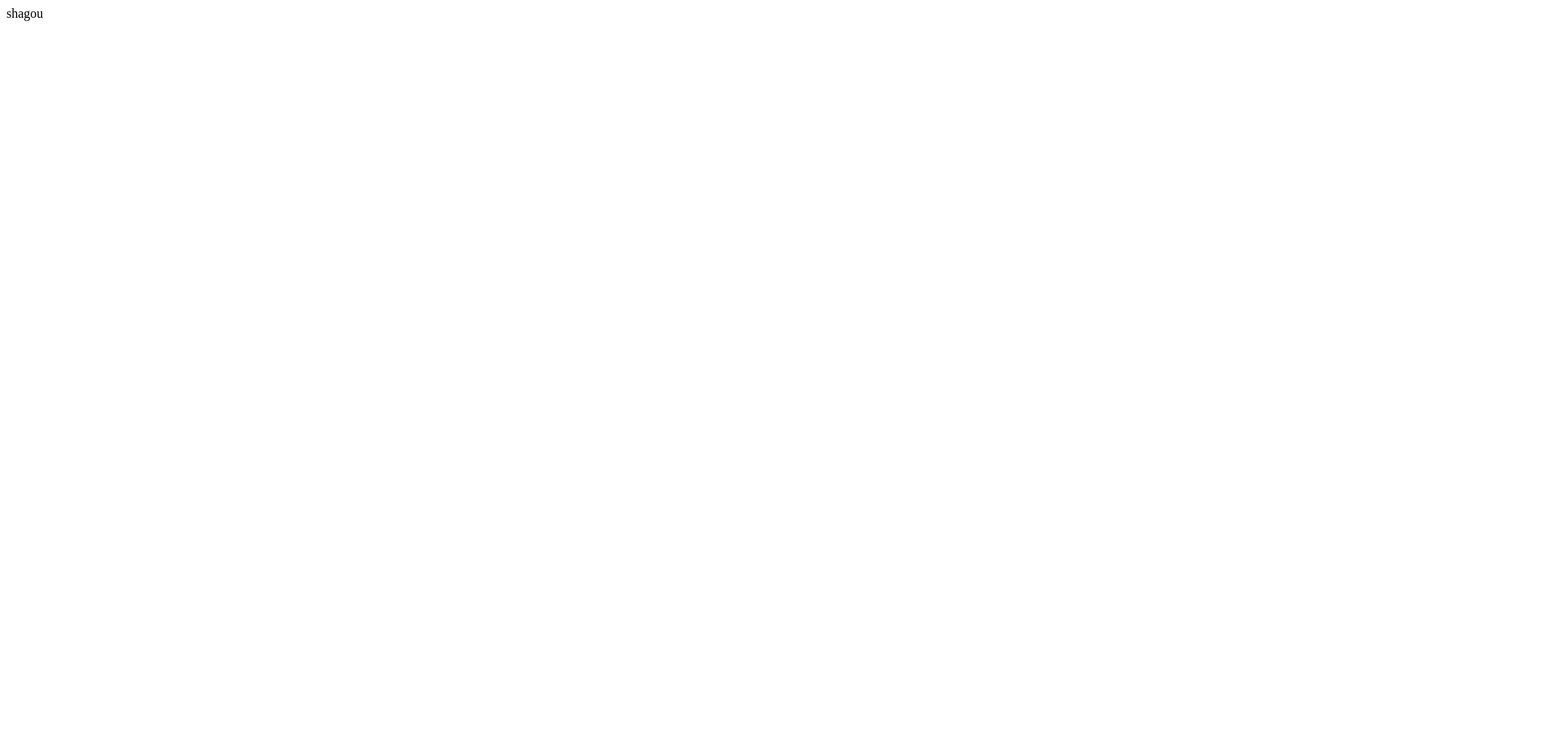
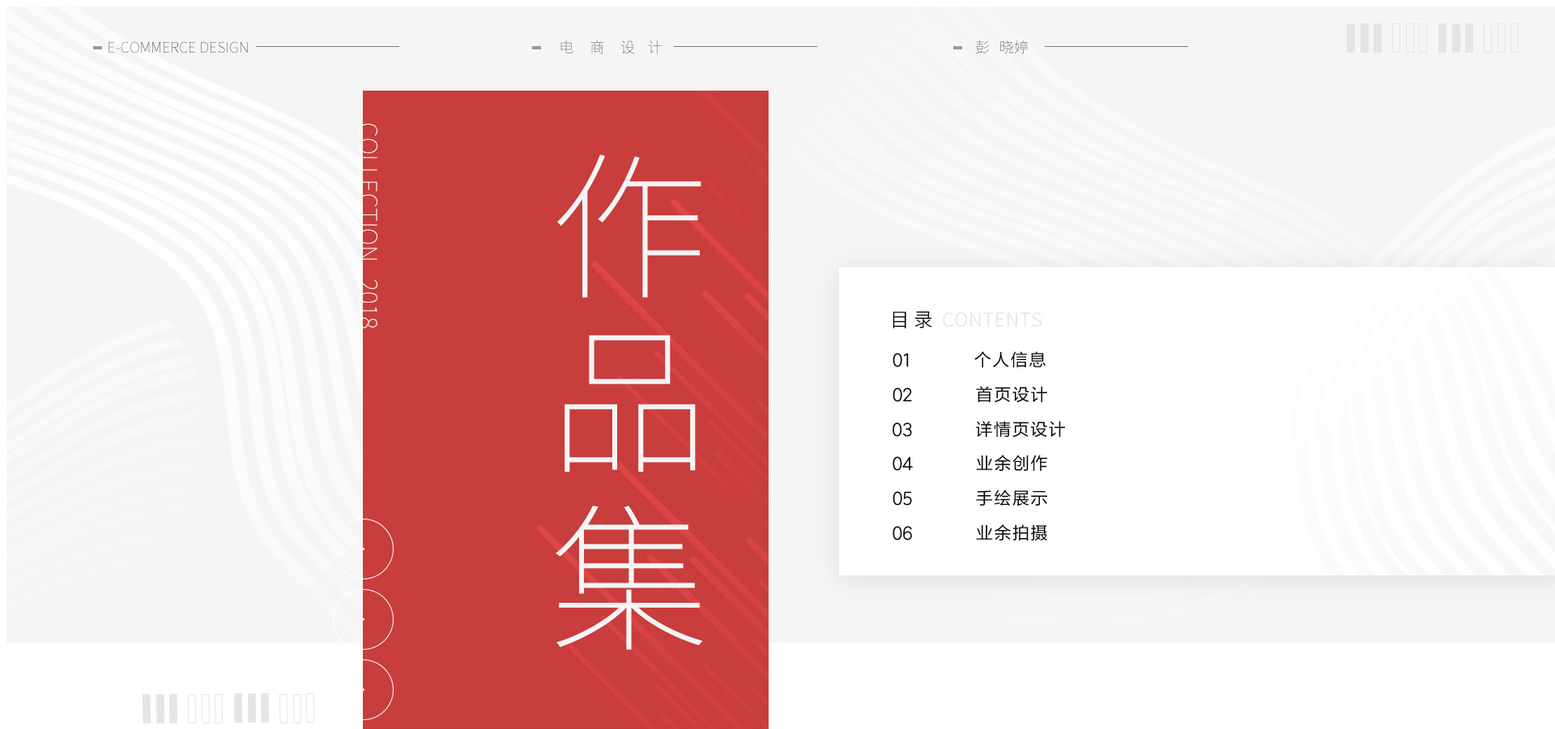
Before and after one commit to penuki/penuki.github.io, a plain HTML site: page index.html in a window 1280 px wide. Shown: the top 901 px of the page at 81% size, 1920 px wide, since content can reach past the window. Before the commit the page ends 800 px from the top, so only its background shows below. Drawn offline with Linux system fonts and the light colour scheme.

Commit message:
Portfolio

```diff
--- a/index.html
+++ b/index.html
@@ -7,6 +7,6 @@
     <title>Document</title>
 </head>
 <body>
-    shagou
+    <img src="./Portfolio.jpg" alt="">
 </body>
 </html>
```
Also changed, not shown: Portfolio.jpg (added).
